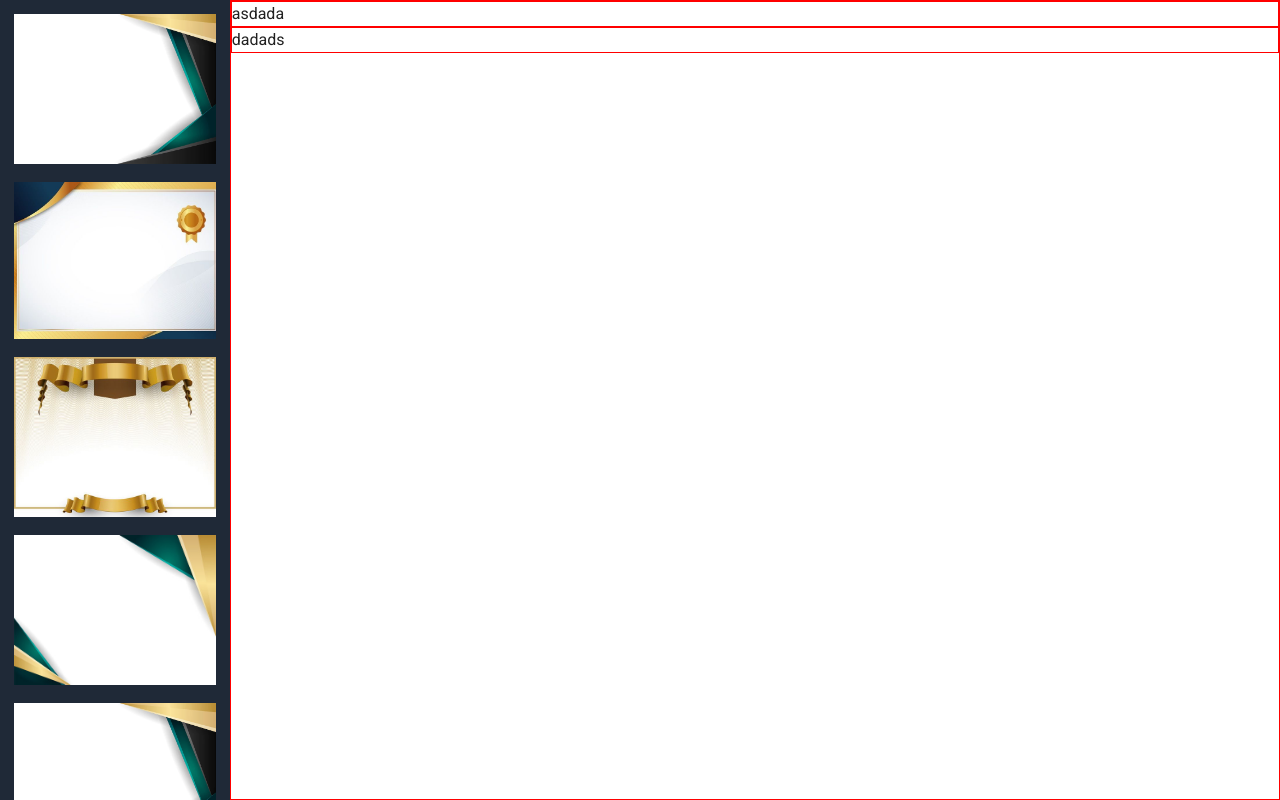
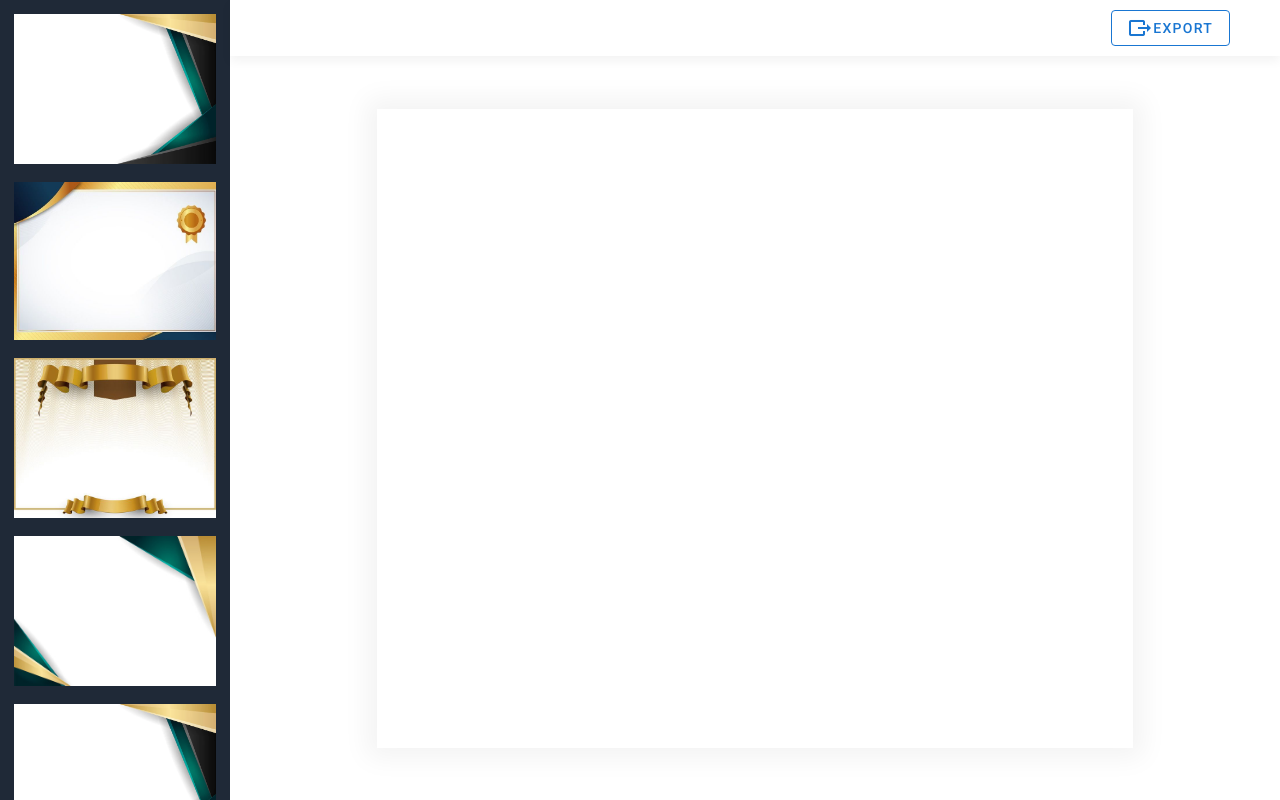
Before and after one commit to pauljor1499/vue2-ecertificate, a Vue app: page / in a window 1280 px wide. Built offline with nearby package versions, Linux system fonts and the light colour scheme.

Commit message:
add canvas

```diff
--- a/src/components/MainPage.vue
+++ b/src/components/MainPage.vue
@@ -7,8 +7,14 @@
         </div>
 
         <div class="content-workspace">
-            <div class="workspace-header">asdada</div>
-            <div class="workspace-body">dadads</div>
+            <div class="workspace-header">
+                <v-btn color="primary" outlined>
+                    <v-icon>mdi-export</v-icon> Export
+                </v-btn>
+            </div>
+            <div class="workspace-body">
+                <div class="body-canvas"></div>
+            </div>
         </div>
     </div>
 </template>
@@ -63,15 +69,33 @@ export default {
 }
 
 .content-workspace {
+    width: 100%;
+    height: 100%;
+    display: flex;
+    flex-direction: column;
     flex: 5;
-    border: 1px solid red;
 }
 
 .workspace-header {
-    border: 1px solid red;
+    width: 100%;
+    padding: 10px 50px 10px 10px;
+    box-shadow: 0px 5px 10px 0px rgba(0, 0, 0, 0.05);
+}
+
+.workspace-header .v-btn {
+    float: right;
 }
 
 .workspace-body {
-    border: 1px solid red;
+    width: 100%;
+    height: 100%;
+    padding: 5%;
+}
+
+.body-canvas {
+    width: 80%;
+    height: 100%;
+    margin: auto;
+    box-shadow: 0px 0px 25px 10px rgba(0, 0, 0, 0.05);
 }
 </style>
```
